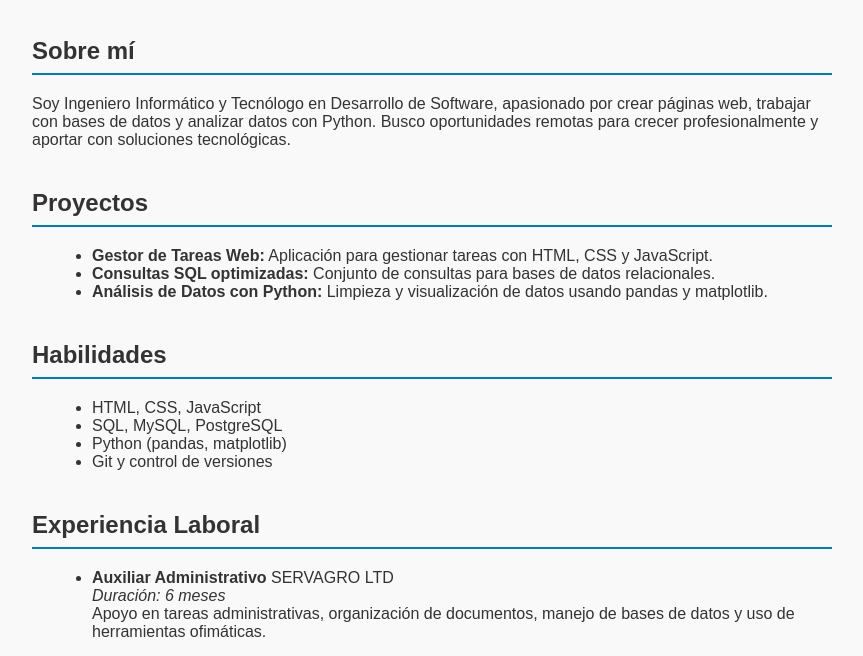
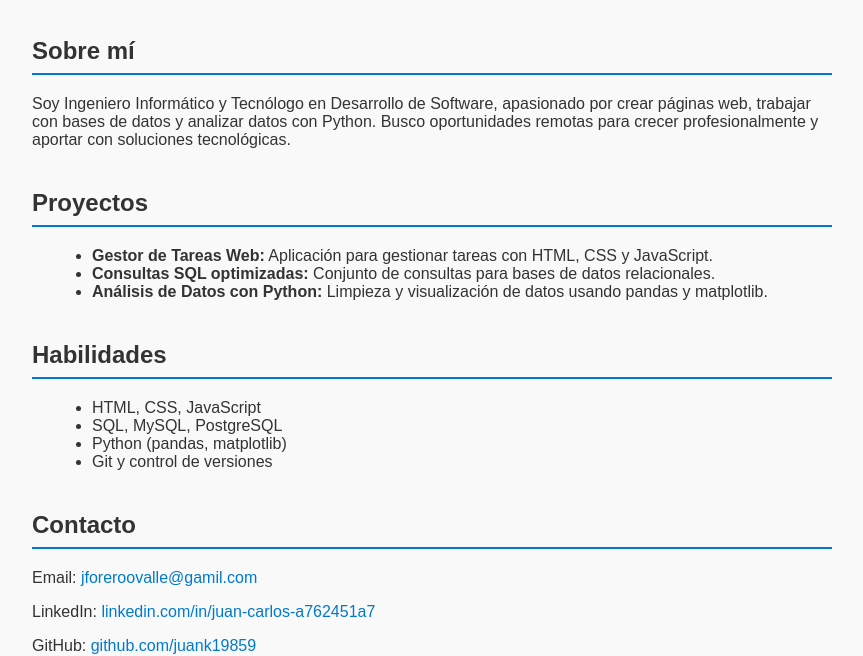
Before and after one commit to juank19859/mi-portafolio, a plain HTML site: page index.html in a window 1280 px wide. Shown: the part 148-804 px from the top of the page, without its empty margins (208-1071 px from the left). Drawn offline with Linux system fonts and the light colour scheme.

Commit message:
Update index.html

```diff
--- a/index.html
+++ b/index.html
@@ -71,16 +71,7 @@
             <li>Git y control de versiones</li>
         </ul>
     </section>
-            <section>
-    <h2>Experiencia Laboral</h2>
-    <ul>
-        <li>
-            <strong>Auxiliar Administrativo</strong> SERVAGRO LTD<br />
-            <em>Duración: 6 meses</em><br />
-            Apoyo en tareas administrativas, organización de documentos, manejo de bases de datos y uso de herramientas ofimáticas.
-      </li>
-    </ul>
-</section>
+
 
     <section>
         <h2>Contacto</h2>
```
